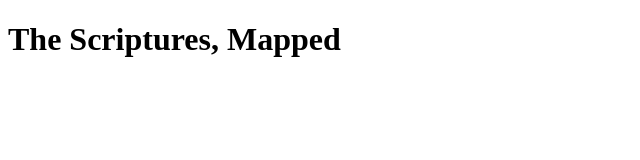
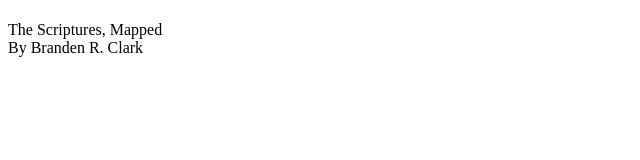
Before and after one commit to brandenclark/542-Scriptures-Mapped, a plain HTML site: page index.html in a window 1280 px wide. Shown: the whole page, without its empty margins (0-640 px from the left). Drawn offline with Linux system fonts and the light colour scheme; no server answers.

Commit message:
Created more structure to the html

```diff
--- a/index.html
+++ b/index.html
@@ -7,10 +7,17 @@
     </head>
     <body>
         <div id="header">
-            <h1>The Scriptures, Mapped</h1>
+            <h1></h1>
+            <div id="crumb"></div>
+            <div id ="centerhead">
+                <div id="title">The Scriptures, Mapped</div>
+                <div id="subtitle">By Branden R. Clark</div>
+            </div>
         </div>
-        <div id="scriptures"></div>
-        <div id="map"></div>
+        <div id="content">
+            <div id="scriptures"></div>
+            <div id="map"></div>
+        </div>
     </body>
 
     <script type="text/javascript">
--- a/js/scriptures.js
+++ b/js/scriptures.js
@@ -3,11 +3,6 @@
     long: true
 */
 /*global console*/
-/*property
-    books, forEach, getElementById, hash, id, init, innerHTML, length, log,
-    maxBookId, minBookId, onHashChanged, onerror, onload, open, parse, push,
-    responseText, send, slice, split, status, substring
-*/
 
 const Scriptures = (function () {
     "use strict";
```
Also changed, not shown: css/styles.css (added).
